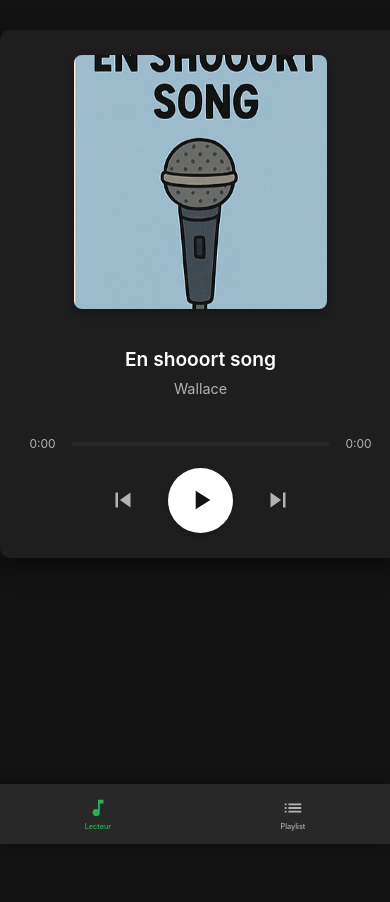
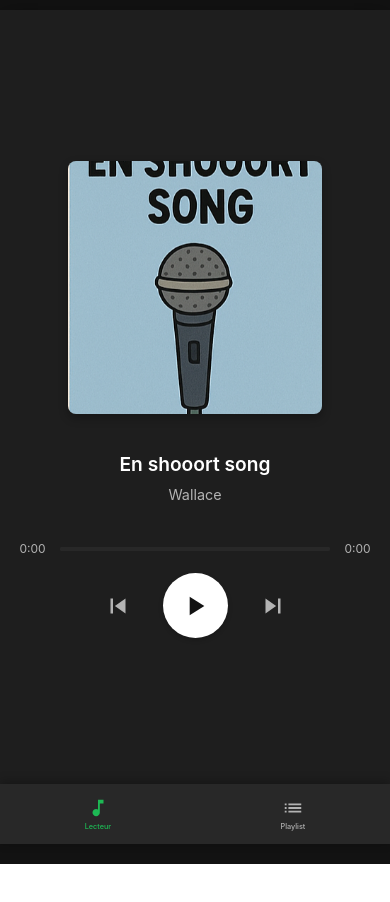
Before and after one commit to WallaceLaMenace/mon_lecteur_musical, a React (Vite) app: page / in a window 390 px wide. Shown: the top 902 px of the page. After the commit the page ends 864 px from the top, so only its background shows below. Built offline with nearby package versions, Linux system fonts and the light colour scheme.

Commit message:
test minimal centrage

```diff
--- a/src/App.css
+++ b/src/App.css
@@ -1,4 +1,4 @@
-/* src/App.css */
+/* src/App.css - Version Complète avec Centrage Corrigé */
 
 /* Variables de couleur */
 :root {
@@ -10,30 +10,39 @@
   --spotify-green: #1DB954;
 }
 
+/* Reset simple et box-sizing */
+* {
+  box-sizing: border-box;
+  margin: 0;
+  padding: 0;
+}
+
+
 body {
   font-family: -apple-system, BlinkMacSystemFont, 'Segoe UI', Roboto, Oxygen, Ubuntu, Cantarell, 'Open Sans', 'Helvetica Neue', sans-serif;
   background-color: var(--spotify-black);
   color: var(--spotify-white);
-  /* Retiré display:flex et align/justify-items d'ici, géré par app-wrapper */
   min-height: 100vh;
-  margin: 0;
   /* Important: Espace en bas pour la barre de navigation fixe */
-  padding-bottom: 70px; /* Hauteur de la barre + un peu de marge */
+  padding-bottom: 70px; /* Hauteur de la nav + marge */
 }
 
 /* Conteneur global */
 .app-wrapper {
   width: 100%;
   display: flex;
-  flex-direction: column; /* Aligne le contenu et la nav verticalement */
-  min-height: calc(100vh - 70px); /* Hauteur minimum pour le contenu au-dessus de la nav */
+  flex-direction: column;
+  min-height: calc(100vh - 70px);
+  /* PAS de align-items: center ici */
 }
 
 /* Conteneur du contenu principal (lecteur ou liste) */
 .main-content {
-  display: grid;
-  place-items: center;
-  padding: 20px 0; /* Ajoute un peu d'air en haut/bas */
+  width: 100%;
+  display: grid;         /* Utilise Grid (ou flex si tu préfères) */
+  place-items: center; /* Centre enfant horiz + vert (ou align/justify pour flex) */
+  flex-grow: 1;          /* Prend la hauteur disponible */
+  padding: 20px 0;       /* Padding vertical */
 }
 
 /* Conteneur de la vue Lecteur */
@@ -47,12 +56,11 @@ body {
   max-width: 380px;
   display: flex;
   flex-direction: column;
-  align-items: center;
-  /* Retiré : position: relative; et padding-top: 50px; */
+  align-items: center; /* Centre le contenu *interne* horizontalement */
   margin-top: 20px;    /* Marge en haut */
   margin-bottom: 20px; /* Marge en bas */
-  margin-left: auto;   /* Marge gauche automatique */
-  margin-right: auto;  /* Marge droite automatique */
+  margin-left: auto;   /* OK, fonctionne avec Grid ou si width<100% */
+  margin-right: auto;  /* OK, fonctionne avec Grid ou si width<100% */
 }
 
 .cover-art img {
@@ -80,9 +88,10 @@ body {
 /* Zone des contrôles dans la vue Lecteur */
 .player-controls-area {
     width: 100%;
-    margin-top: 15px; /* Espace au dessus de la barre de progression */
+    margin-top: 15px;
 }
 
+/* Barre de progression */
 .progress-bar {
   width: 100%;
   display: flex;
@@ -91,76 +100,18 @@ body {
   margin-bottom: 10px;
   gap: 10px;
 }
+/* (Styles détaillés de la progress-bar comme avant) */
+.progress-bar input[type="range"] { flex-grow: 1; cursor: pointer; height: 4px; background: var(--spotify-gray); border-radius: 5px; appearance: none; -webkit-appearance: none; outline: none; }
+.progress-bar input[type="range"]::-webkit-slider-runnable-track { height: 4px; border-radius: 5px; background: linear-gradient(to right, var(--spotify-green) 0%, var(--spotify-green) var(--progress-percent, 0%), var(--spotify-gray) var(--progress-percent, 0%), var(--spotify-gray) 100%); }
+.progress-bar input[type="range"]::-moz-range-progress { background-color: var(--spotify-green); height: 4px; border-radius: 5px; }
+.progress-bar input[type="range"]::-moz-range-track { background-color: var(--spotify-gray); height: 4px; border-radius: 5px; }
+.progress-bar input[type="range"]::-webkit-slider-thumb { appearance: none; -webkit-appearance: none; width: 14px; height: 14px; background: var(--spotify-white); border-radius: 50%; cursor: pointer; margin-top: -5px; box-shadow: 0 1px 3px rgba(0,0,0,0.3); opacity: 0; transition: opacity 0.2s ease-in-out; }
+.progress-bar input[type="range"]::-moz-range-thumb { width: 14px; height: 14px; background: var(--spotify-white); border-radius: 50%; cursor: pointer; border: none; opacity: 0; transition: opacity 0.2s ease-in-out; }
+.progress-bar:hover input[type="range"]::-webkit-slider-thumb, .progress-bar input[type="range"]:focus::-webkit-slider-thumb { opacity: 1; }
+.progress-bar:hover input[type="range"]::-moz-range-thumb, .progress-bar input[type="range"]:focus::-moz-range-thumb { opacity: 1; }
+.progress-bar span { font-size: 0.75em; color: var(--spotify-light-gray); min-width: 35px; text-align: center; }
 
-.progress-bar input[type="range"] {
-  flex-grow: 1;
-  cursor: pointer;
-  height: 4px;
-  background: var(--spotify-gray);
-  border-radius: 5px;
-  appearance: none;
-  -webkit-appearance: none;
-  outline: none;
-}
-
-.progress-bar input[type="range"]::-webkit-slider-runnable-track {
-  height: 4px;
-  border-radius: 5px;
-  background: linear-gradient(to right, var(--spotify-green) 0%, var(--spotify-green) var(--progress-percent, 0%), var(--spotify-gray) var(--progress-percent, 0%), var(--spotify-gray) 100%);
-}
-
-.progress-bar input[type="range"]::-moz-range-progress {
-  background-color: var(--spotify-green);
-  height: 4px;
-  border-radius: 5px;
-}
-.progress-bar input[type="range"]::-moz-range-track {
-  background-color: var(--spotify-gray);
-  height: 4px;
-  border-radius: 5px;
-}
-
-.progress-bar input[type="range"]::-webkit-slider-thumb {
-  appearance: none;
-  -webkit-appearance: none;
-  width: 14px;
-  height: 14px;
-  background: var(--spotify-white);
-  border-radius: 50%;
-  cursor: pointer;
-  margin-top: -5px;
-  box-shadow: 0 1px 3px rgba(0,0,0,0.3);
-  opacity: 0;
-  transition: opacity 0.2s ease-in-out;
-}
-.progress-bar input[type="range"]::-moz-range-thumb {
-  width: 14px;
-  height: 14px;
-  background: var(--spotify-white);
-  border-radius: 50%;
-  cursor: pointer;
-  border: none;
-  opacity: 0;
-  transition: opacity 0.2s ease-in-out;
-}
-
-.progress-bar:hover input[type="range"]::-webkit-slider-thumb,
-.progress-bar input[type="range"]:focus::-webkit-slider-thumb {
-  opacity: 1;
-}
-.progress-bar:hover input[type="range"]::-moz-range-thumb,
-.progress-bar input[type="range"]:focus::-moz-range-thumb {
-  opacity: 1;
-}
-
-.progress-bar span {
-  font-size: 0.75em;
-  color: var(--spotify-light-gray);
-  min-width: 35px;
-  text-align: center;
-}
-
-/* Styles des boutons Préc/Suivant/Play */
+/* Contrôles Play/Pause/Next/Prev */
 .controls {
   display: flex;
   justify-content: center;
@@ -169,166 +120,43 @@ body {
   margin-top: 15px;
   width: 100%;
 }
+/* (Styles détaillés des boutons .controls comme avant) */
+.controls button { background: none; border: none; color: var(--spotify-light-gray); cursor: pointer; padding: 5px; transition: color 0.2s ease, transform 0.1s ease; display: flex; justify-content: center; align-items: center; }
+.controls button:not(.play-pause-btn) svg { width: 28px; height: 28px; fill: currentColor; }
+.controls button:hover:not(:disabled) { color: var(--spotify-white); }
+.controls button:active:not(:disabled) { transform: scale(0.92); }
+.controls button:disabled { color: var(--spotify-gray); cursor: not-allowed; }
+.controls .play-pause-btn { background-color: var(--spotify-white); color: var(--spotify-black); border-radius: 50%; width: 60px; height: 60px; box-shadow: 0 2px 5px rgba(0,0,0,0.2); transition: background-color 0.2s ease, transform 0.1s ease; display: flex; justify-content: center; align-items: center; }
+.controls .play-pause-btn svg { width: 30px; height: 30px; fill: var(--spotify-black); }
+.controls .play-pause-btn:hover:not(:disabled) { background-color: #f0f0f0; color: var(--spotify-black); transform: scale(1.05); }
+.controls .play-pause-btn:active:not(:disabled) { transform: scale(0.95); background-color: #e0e0e0; }
 
-.controls button {
-  background: none;
-  border: none;
-  color: var(--spotify-light-gray);
-  cursor: pointer;
-  padding: 5px;
-  transition: color 0.2s ease, transform 0.1s ease;
-  display: flex;
-  justify-content: center;
-  align-items: center;
-}
-
-/* Taille icônes Précédent / Suivant */
-.controls button:not(.play-pause-btn) svg {
-  width: 28px; /* Taille ajustée comme demandé */
-  height: 28px;
-  fill: currentColor;
-}
-
-/* Correction de l'erreur de syntaxe ici (accolade manquante) */
-.controls button:hover:not(:disabled) {
-  color: var(--spotify-white);
-} /* <<-- Accolade fermante ajoutée ici */
-
-.controls button:active:not(:disabled) {
-  transform: scale(0.92);
-}
-
-.controls button:disabled {
-  color: var(--spotify-gray);
-  cursor: not-allowed;
-}
-
-/* Style spécifique bouton Play/Pause (Vérifier/Ajuster tailles) */
-.controls .play-pause-btn {
-  background-color: var(--spotify-white);
-  color: var(--spotify-black);
-  border-radius: 50%;
-  width: 60px;  /* Taille comme demandé */
-  height: 60px; /* Taille comme demandé */
-  box-shadow: 0 2px 5px rgba(0,0,0,0.2);
-  transition: background-color 0.2s ease, transform 0.1s ease;
-  display: flex; /* Assure centrage SVG */
-  justify-content: center;
-  align-items: center;
-}
-
-.controls .play-pause-btn svg {
-  width: 30px; /* Taille SVG dans Play/Pause */
-  height: 30px;
-  fill: var(--spotify-black);
-}
-
-.controls .play-pause-btn:hover:not(:disabled) {
-  background-color: #f0f0f0;
-  color: var(--spotify-black);
-  transform: scale(1.05);
-}
-.controls .play-pause-btn:active:not(:disabled) {
-  transform: scale(0.95);
-  background-color: #e0e0e0;
-}
 
 /* --- STYLES POUR LA VUE LISTE --- */
-
-/* Conteneur spécifique pour la vue playlist */
 .playlist-view-container {
   width: 90%;
-  max-width: 500px; /* Peut être plus large que le lecteur */
-  padding: 0 10px; /* Ajuste le padding si nécessaire */
-  /* Pas de fond spécifique, prend celui du body */
+  max-width: 500px;
+  padding: 0 10px;
 }
-
-.playlist-title {
-  color: var(--spotify-white);
-  font-size: 1.2em;
-  margin-top: 0; /* Pas de marge haute si c'est le premier élément */
-  margin-bottom: 15px;
-  font-weight: 600;
-  width: 100%;
-  text-align: center;
-}
-
-.playlist-list {
-  width: 100%;
-  max-height: calc(100vh - 140px); /* Hauteur = hauteur écran - padding body - hauteur nav - marge titre */
-  overflow-y: auto;
-  scrollbar-width: thin;
-  scrollbar-color: var(--spotify-gray) transparent;
-}
+/* (Styles détaillés de la vue Liste comme avant) */
+.playlist-title { color: var(--spotify-white); font-size: 1.2em; margin-top: 0; margin-bottom: 15px; font-weight: 600; width: 100%; text-align: center; }
+.playlist-list { width: 100%; max-height: calc(100vh - 140px); overflow-y: auto; scrollbar-width: thin; scrollbar-color: var(--spotify-gray) transparent; }
 .playlist-list::-webkit-scrollbar { width: 8px; }
 .playlist-list::-webkit-scrollbar-track { background: transparent; }
 .playlist-list::-webkit-scrollbar-thumb { background-color: var(--spotify-gray); border-radius: 4px; }
-
-.playlist-item {
-  display: flex;
-  align-items: center;
-  padding: 8px 10px;
-  margin-bottom: 5px;
-  cursor: pointer;
-  border-radius: 4px;
-  transition: background-color 0.2s ease;
-  text-align: left;
-}
-
+.playlist-item { display: flex; align-items: center; padding: 8px 10px; margin-bottom: 5px; cursor: pointer; border-radius: 4px; transition: background-color 0.2s ease; text-align: left; }
 .playlist-item:hover { background-color: var(--spotify-gray); }
-
 .playlist-item.playing { background-color: rgba(40, 40, 40, 0.8); }
-
-.playlist-item-cover {
-  width: 40px;
-  height: 40px;
-  object-fit: cover;
-  border-radius: 4px;
-  margin-right: 12px;
-  flex-shrink: 0;
-}
-
-.playlist-item-info {
-  display: flex;
-  flex-direction: column;
-  flex-grow: 1;
-  overflow: hidden;
-}
-
-.playlist-item-title {
-  color: var(--spotify-white);
-  font-size: 0.9em;
-  font-weight: 500;
-  white-space: nowrap;
-  overflow: hidden;
-  text-overflow: ellipsis;
-}
-
-.playlist-item-artist {
-  color: var(--spotify-light-gray);
-  font-size: 0.8em;
-  white-space: nowrap;
-  overflow: hidden;
-  text-overflow: ellipsis;
-}
-
-.playing-indicator {
-  width: 20px;
-  height: 20px;
-  margin-left: 10px;
-  flex-shrink: 0;
-}
+.playlist-item-cover { width: 40px; height: 40px; object-fit: cover; border-radius: 4px; margin-right: 12px; flex-shrink: 0; }
+.playlist-item-info { display: flex; flex-direction: column; flex-grow: 1; overflow: hidden; }
+.playlist-item-title { color: var(--spotify-white); font-size: 0.9em; font-weight: 500; white-space: nowrap; overflow: hidden; text-overflow: ellipsis; }
+.playlist-item-artist { color: var(--spotify-light-gray); font-size: 0.8em; white-space: nowrap; overflow: hidden; text-overflow: ellipsis; }
+.playing-indicator { width: 20px; height: 20px; margin-left: 10px; flex-shrink: 0; }
 .playing-indicator.paused path { fill: var(--spotify-light-gray); }
-
-.playlist-empty {
-  color: var(--spotify-light-gray);
-  padding: 20px;
-  text-align: center;
-}
+.playlist-empty { color: var(--spotify-light-gray); padding: 20px; text-align: center; }
 
 
-/* --- NOUVEAUX STYLES POUR LA NAVIGATION EN BAS --- */
-
+/* --- NAVIGATION EN BAS --- */
 .bottom-nav {
   position: fixed;
   bottom: 0;
@@ -342,129 +170,30 @@ body {
   box-shadow: 0 -2px 10px rgba(0, 0, 0, 0.3);
   z-index: 100;
 }
-
-.nav-button {
-  background: none;
-  border: none;
-  color: var(--spotify-light-gray);
-  cursor: pointer;
-  flex-grow: 1;
-  height: 100%;
-  display: flex;
-  flex-direction: column;
-  justify-content: center;
-  align-items: center;
-  font-size: 0.7em;
-  padding: 5px 0;
-  transition: color 0.2s ease;
-}
-
-.nav-button svg {
-  width: 24px;
-  height: 24px;
-  margin-bottom: 3px;
-  fill: currentColor; /* Hérite la couleur du bouton */
-}
-
-.nav-button:hover {
-  color: var(--spotify-white);
-}
-
-/* Style du bouton actif dans la nav */
-.nav-button.active {
-  color: var(--spotify-green); /* Applique la couleur verte */
-}
-.nav-button.active:hover {
-  color: #1fdf64; /* Optionnel: légère variation au survol */
-}
-
-
-/* --- SUPPRESSION DES ANCIENS STYLES --- */
-/* Les règles pour .toggle-view-btn ont été supprimées */
+/* (Styles détaillés de la Bottom Nav comme avant) */
+.nav-button { background: none; border: none; color: var(--spotify-light-gray); cursor: pointer; flex-grow: 1; height: 100%; display: flex; flex-direction: column; justify-content: center; align-items: center; font-size: 0.7em; padding: 5px 0; transition: color 0.2s ease; }
+.nav-button svg { width: 24px; height: 24px; margin-bottom: 3px; fill: currentColor; }
+.nav-button:hover { color: var(--spotify-white); }
+.nav-button.active { color: var(--spotify-green); }
+.nav-button.active:hover { color: #1fdf64; }
 
 
 /* --- AJUSTEMENTS RESPONSIVE --- */
-
 @media (max-width: 480px) {
-  /* Ajuster le padding du body pour la nav */
-   body {
-      padding-bottom: 65px; /* Un peu plus si besoin */
-   }
-   .app-wrapper {
-      padding-bottom: 0; /* Le padding est sur le body */
-   }
-   .main-content {
-      padding: 10px 0; /* Moins de padding vertical */
-   }
-
-  /* Conteneur de la vue Lecteur */
-  .player-container {
-    background-color: var(--spotify-dark-gray);
-    padding: 25px;
-    border-radius: 10px;
-    box-shadow: 0 8px 24px rgba(0, 0, 0, 0.5);
-    text-align: center;
-    width: 90%;
-    max-width: 380px;
-    display: flex;
-    flex-direction: column;
-    align-items: center; /* Centre le contenu *interne* horizontalement */
-    margin-top: 20px;    /* Marge en haut */
-    margin-bottom: 20px; /* Marge en bas */
-    margin-left: auto;   /* OK, fonctionne avec Grid ou si width<100% */
-    margin-right: auto;  /* OK, fonctionne avec Grid ou si width<100% */
-  }
-  .cover-art img {
-    width: 65vw;
-    height: 65vw;
-  }
-   .track-info h2 { font-size: 1.2em; }
-   .track-info p { font-size: 0.9em; }
-
-  /* Ajuster taille des contrôles pour mobile si besoin */
-   .controls .play-pause-btn {
-     width: 65px;
-     height: 65px;
-   }
-   .controls .play-pause-btn svg {
-     width: 32px;
-     height: 32px;
-   }
-    .controls button:not(.play-pause-btn) svg {
-       width: 30px; /* Taille Préc/Suivant mobile */
-       height: 30px;
-   }
-
-   /* Ajustement playlist sur mobile */
-    .playlist-view-container {
-        width: 100%;
-        max-width: none;
-        padding: 15px;
-        margin-top: 0;
-        height: calc(100vh - 65px); /* Prend toute la hauteur dispo */
-        display: flex;
-        flex-direction: column;
-    }
-     .playlist-view-container .playlist-list {
-        max-height: none; /* Pas de max-height fixe */
-        flex-grow: 1; /* Prend l'espace restant */
-        margin-bottom: 0; /* Pas de marge en bas */
-     }
-      .playlist-title {
-          margin-top: 5px;
-          margin-bottom: 10px;
-          font-size: 1.1em;
-      }
-
-   /* Ajustement nav mobile */
-    .bottom-nav {
-        height: 60px; /* Garder la même hauteur ou ajuster */
-    }
-     .nav-button svg {
-        width: 22px;
-        height: 22px;
-    }
-    .nav-button span {
-       font-size: 0.65em; /* Texte encore plus petit si besoin */
-    }
+  body { padding-bottom: 65px; }
+  .app-wrapper { padding-bottom: 0; }
+  .main-content { padding: 10px 0; }
+  .player-container { width: 100%; max-width: none; min-height: calc(100vh - 65px); border-radius: 0; justify-content: center; padding: 20px 15px; box-sizing: border-box; margin: 0; }
+  .cover-art img { width: 65vw; height: 65vw; }
+  .track-info h2 { font-size: 1.2em; }
+  .track-info p { font-size: 0.9em; }
+  .controls .play-pause-btn { width: 65px; height: 65px; }
+  .controls .play-pause-btn svg { width: 32px; height: 32px; }
+  .controls button:not(.play-pause-btn) svg { width: 30px; height: 30px; }
+  .playlist-view-container { width: 100%; max-width: none; padding: 15px; margin-top: 0; height: calc(100vh - 65px); display: flex; flex-direction: column; }
+  .playlist-view-container .playlist-list { max-height: none; flex-grow: 1; margin-bottom: 0; }
+  .playlist-title { margin-top: 5px; margin-bottom: 10px; font-size: 1.1em; }
+  .bottom-nav { height: 60px; }
+  .nav-button svg { width: 22px; height: 22px; }
+  .nav-button span { font-size: 0.65em; }
 }
```
